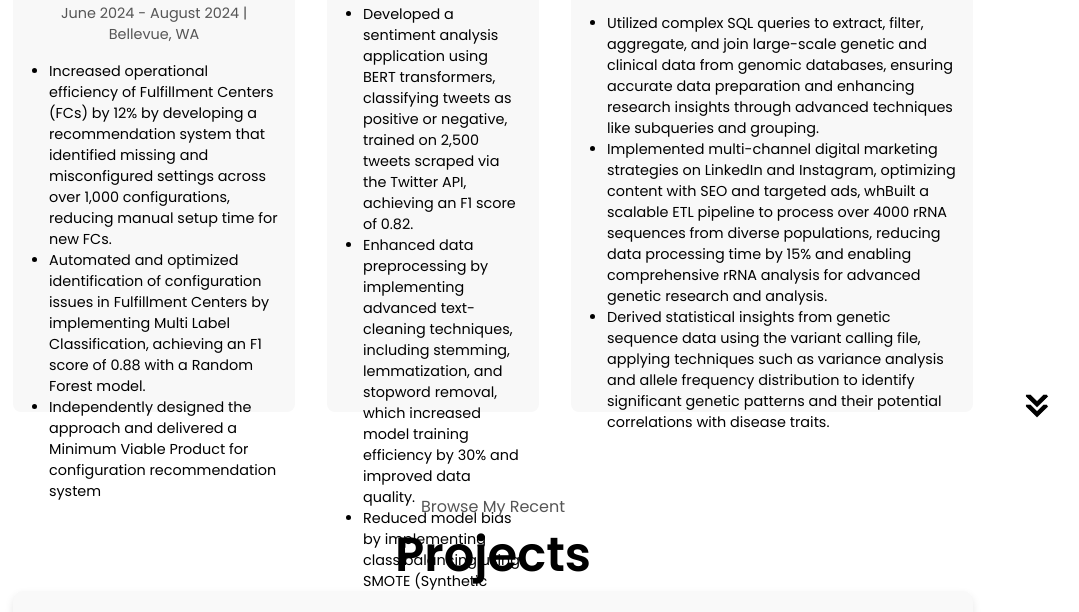
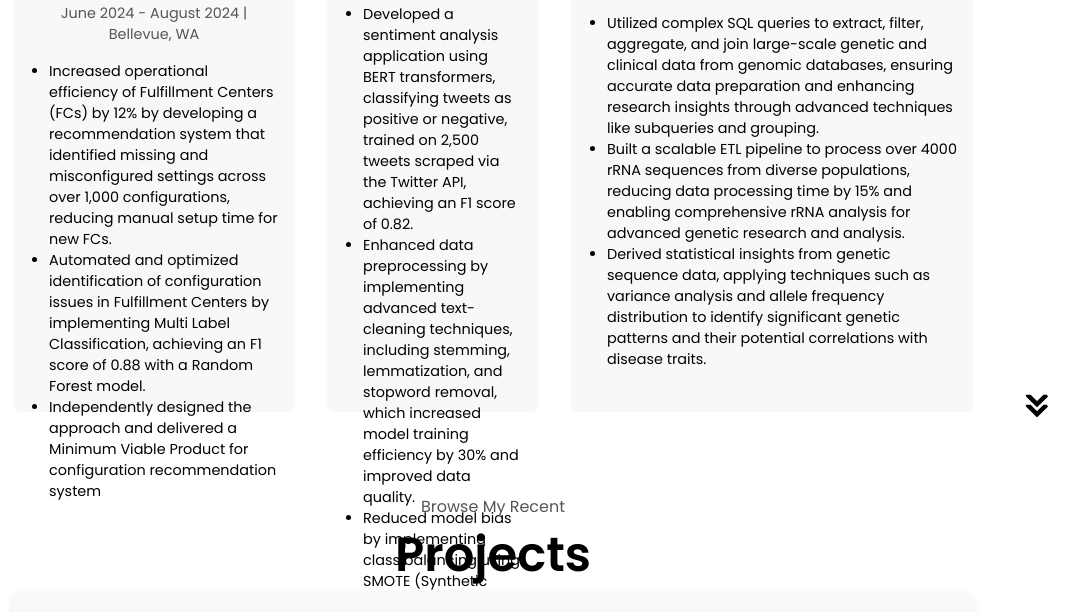
Before and after one commit to aaryabagde/portfolio-website, a plain HTML site: page index.html in a window 1280 px wide. Shown: the part 2738-3350 px from the top of the page, without its empty margins (147-1226 px from the left). Drawn offline with Linux system fonts and the light colour scheme.

Commit message:
Update index.html

```diff
--- a/index.html
+++ b/index.html
@@ -187,7 +187,7 @@ tweets scraped via the Twitter API, achieving an F1 score of 0.82. </li>
             <li>Enhanced data preprocessing by implementing advanced text-cleaning techniques, including stemming, lemmatization, and
 stopword removal, which increased model training efficiency by 30% and improved data quality.</li>
             <li>Reduced model bias by implementing class balancing using SMOTE (Synthetic Minority Over-sampling Technique) to handle
-imbalanced sentiment classes, resulting in more equitable model performance across both positive and negative predictions.</li>
+imbalanced sentiment classes.</li>
 
           </ul>
         </div>
@@ -202,10 +202,9 @@ imbalanced sentiment classes, resulting in more equitable model performance acro
           <ul style="margin-top: 1rem; margin-left: 20px; font-size: 0.9rem;">
             <li> Utilized complex SQL queries to extract, filter, aggregate, and join large-scale genetic and clinical data from genomic databases,
 ensuring accurate data preparation and enhancing research insights through advanced techniques like subqueries and grouping.</li>
-            <li>Implemented multi-channel digital marketing strategies on LinkedIn and Instagram, optimizing content with SEO and targeted ads,
-              whBuilt a scalable ETL pipeline to process over 4000 rRNA sequences from diverse populations, reducing data processing time by
+            <li>Built a scalable ETL pipeline to process over 4000 rRNA sequences from diverse populations, reducing data processing time by
 15% and enabling comprehensive rRNA analysis for advanced genetic research and analysis.</li>
-            <li>Derived statistical insights from genetic sequence data using the variant calling file, applying techniques such as variance
+            <li>Derived statistical insights from genetic sequence data, applying techniques such as variance
 analysis and allele frequency distribution to identify significant genetic patterns and their potential correlations with disease traits.</li>
           </ul>
         </div>
```
